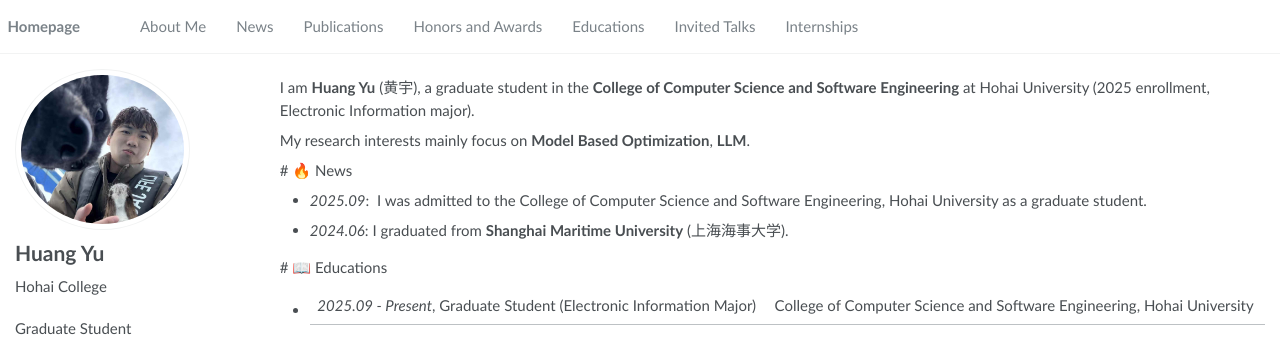
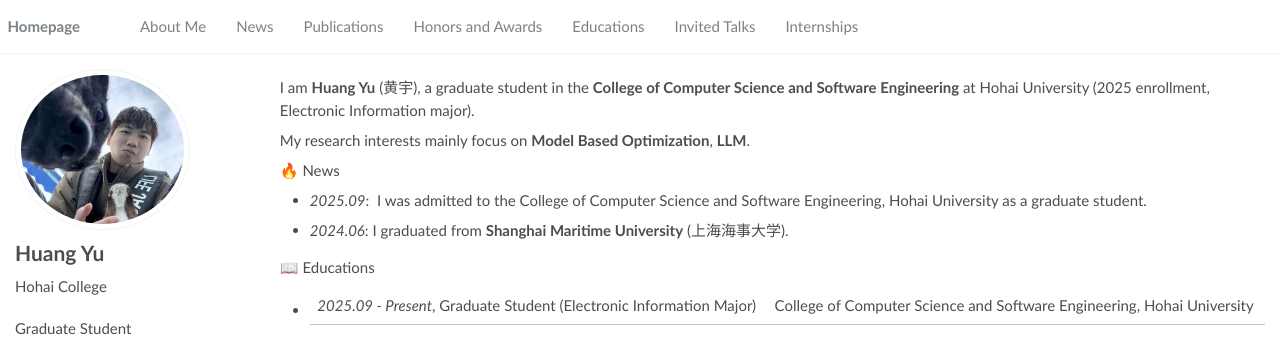
Before and after one commit to wujing1997/wujing1997.github.io, a Jekyll site: the page built from _pages/about.md, in a window 1280 px wide. Shown: the top 351 px of the page. Built offline with Jekyll 4.4.1, drawn with Linux system fonts in a browser that asks for light colours.

```diff
--- a/_pages/about.md
+++ b/_pages/about.md
@@ -24,13 +24,13 @@ My research interests mainly focus on **Model Based Optimization**, **LLM**.
 
 
 
-  # 🔥 News
+  🔥 News
 
   - *2025.09*: &nbsp;I was admitted to the College of Computer Science and Software Engineering, Hohai University as a graduate student.
   - *2024.06*:  I graduated from **Shanghai Maritime University** (上海海事大学).
 
 
-  # 📖 Educations
+  📖 Educations
 
   - *2025.09 - Present*, Graduate Student (Electronic Information Major) | College of Computer Science and Software Engineering, Hohai University
   - *2020.09 - 2024.06*, Undergraduate Student | Shanghai Maritime University
```
